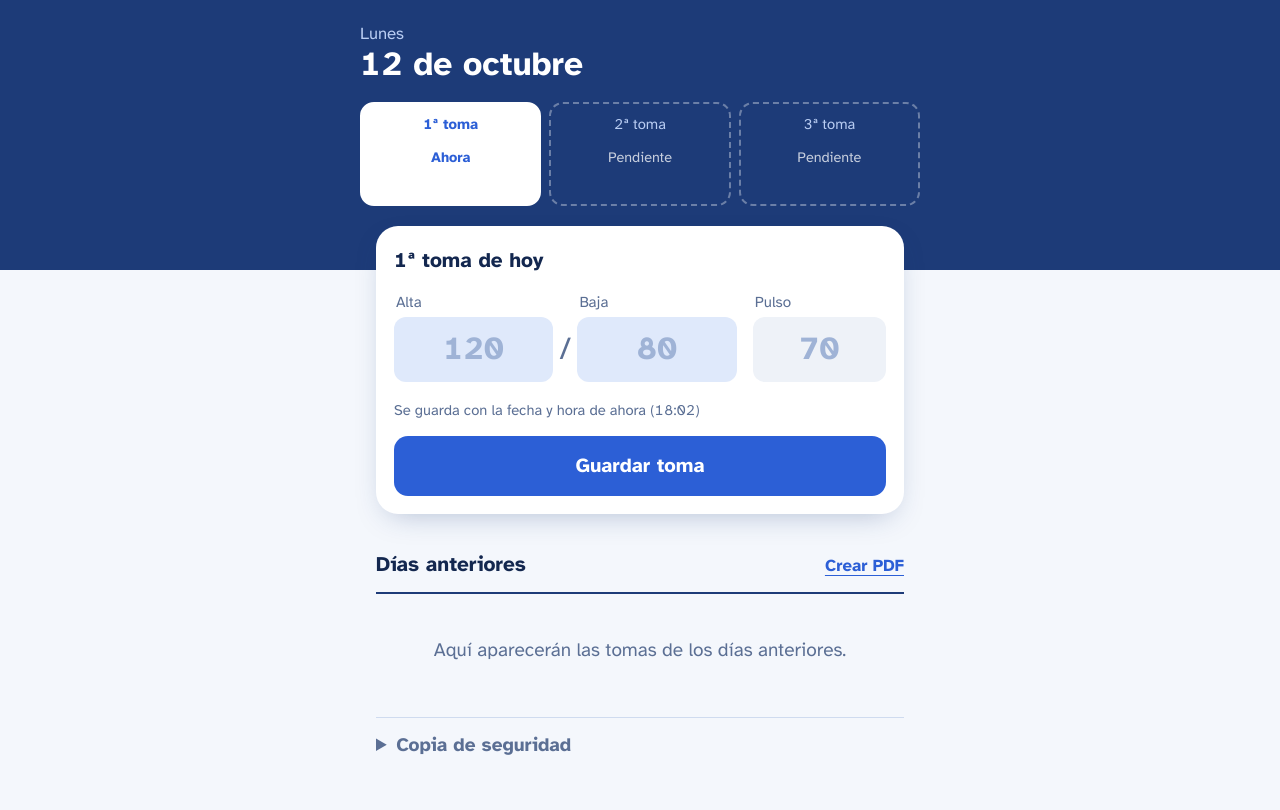
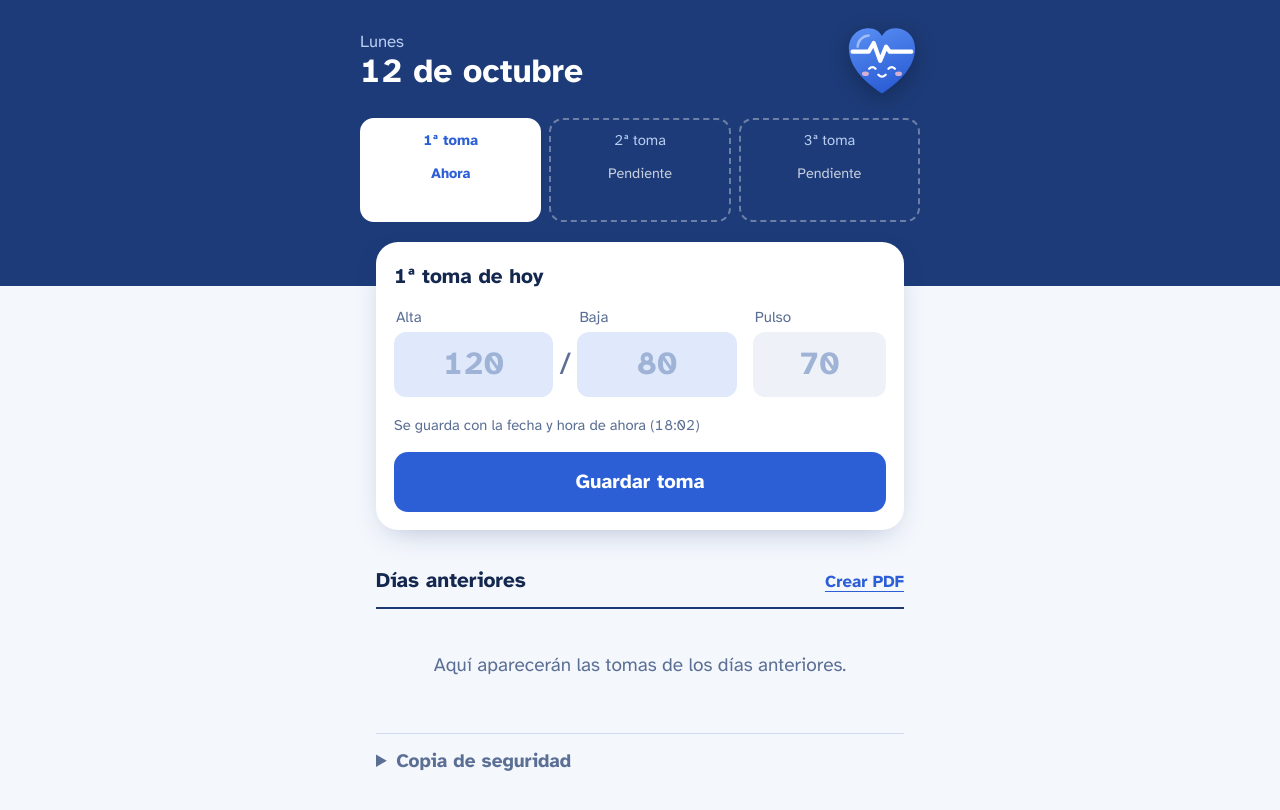
Before and after one commit to albamdls/tension, a plain HTML site: page index.html in a window 1280 px wide. Drawn offline with Linux system fonts and the light colour scheme.

Commit message:
logo update

```diff
--- a/index.html
+++ b/index.html
@@ -6,7 +6,7 @@
   <title>Mi Tensión</title>
   <meta name="theme-color" content="#1d3b78">
   <link rel="manifest" href="manifest.json">
-  <link rel="icon" href="icons/icon-192.png">
+  <link rel="icon" href="icons/icon.svg" type="image/svg+xml">
   <link rel="apple-touch-icon" href="icons/icon-192.png">
   <link rel="stylesheet" href="style.css">
 </head>
@@ -14,8 +14,13 @@
 
   <!-- HOY -->
   <header class="hoy">
-    <p class="hoy-dia" id="hoyDia"></p>
-    <h1 class="hoy-fecha" id="hoyFecha"></h1>
+    <div class="hoy-cab">
+      <div>
+        <p class="hoy-dia" id="hoyDia"></p>
+        <h1 class="hoy-fecha" id="hoyFecha"></h1>
+      </div>
+      <img class="hoy-icono" src="icons/icon.svg" alt="" width="76" height="76">
+    </div>
     <div class="tomas-hoy" id="tomasHoy" aria-label="Tomas de hoy"></div>
   </header>
 
--- a/style.css
+++ b/style.css
@@ -48,6 +48,20 @@ button, input { font: inherit; color: inherit; }
 }
 .hoy > * { max-width: 560px; margin-left: auto; margin-right: auto; }
 
+.hoy-cab {
+  display: flex;
+  justify-content: space-between;
+  align-items: center;
+  gap: 12px;
+  margin-bottom: 20px;
+}
+.hoy-icono {
+  flex: none;
+  width: 76px;
+  height: 76px;
+  filter: drop-shadow(0 6px 10px rgba(0,0,0,.25));
+}
+
 .hoy-dia {
   margin-top: 0;
   margin-bottom: 0;
@@ -58,7 +72,7 @@ button, input { font: inherit; color: inherit; }
 
 .hoy-fecha {
   margin-top: 0;
-  margin-bottom: 20px;
+  margin-bottom: 0;
   font-size: 2.1rem;
   line-height: 1.1;
   font-weight: 700;
--- a/sw.js
+++ b/sw.js
@@ -1,6 +1,6 @@
 // Permite instalar la web como app y usarla sin conexión.
 // Si cambias algún archivo, sube el número de versión para que se actualice.
-const CACHE = 'tension-v4';
+const CACHE = 'tension-v6';
 const ARCHIVOS = [
   './',
   'index.html',
@@ -11,6 +11,7 @@ const ARCHIVOS = [
   'lib/jspdf.plugin.autotable.min.js',
   'fonts/atkinson-hyperlegible-latin-400-normal.woff2',
   'fonts/atkinson-hyperlegible-latin-700-normal.woff2',
+  'icons/icon.svg',
   'icons/icon-192.png',
   'icons/icon-512.png'
 ];
```
Also changed, not shown: icons/icon.svg (added), manifest.json.
